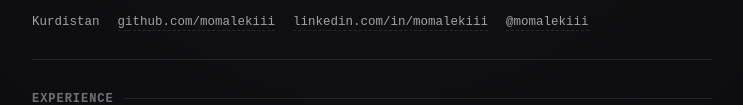
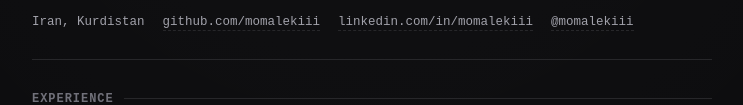
Before and after one commit to momalekiii/resume, a plain HTML site: page index.html in a window 1280 px wide. Shown: the part 260-365 px from the top of the page, without its empty margins (268-1011 px from the left). Drawn offline with Linux system fonts and the light colour scheme.

Commit message:
Update location

```diff
--- a/index.html
+++ b/index.html
@@ -452,7 +452,7 @@
       </p>
 
       <div class="meta-links">
-        <span>Kurdistan</span>
+        <span> Iran, Kurdistan</span>
         <a href="https://github.com/momalekiii" target="_blank" rel="noopener">github.com/momalekiii</a>
         <a href="https://linkedin.com/in/momalekiii" target="_blank" rel="noopener">linkedin.com/in/momalekiii</a>
         <a href="https://x.com/momalekiii" target="_blank" rel="noopener">@momalekiii</a>
```
